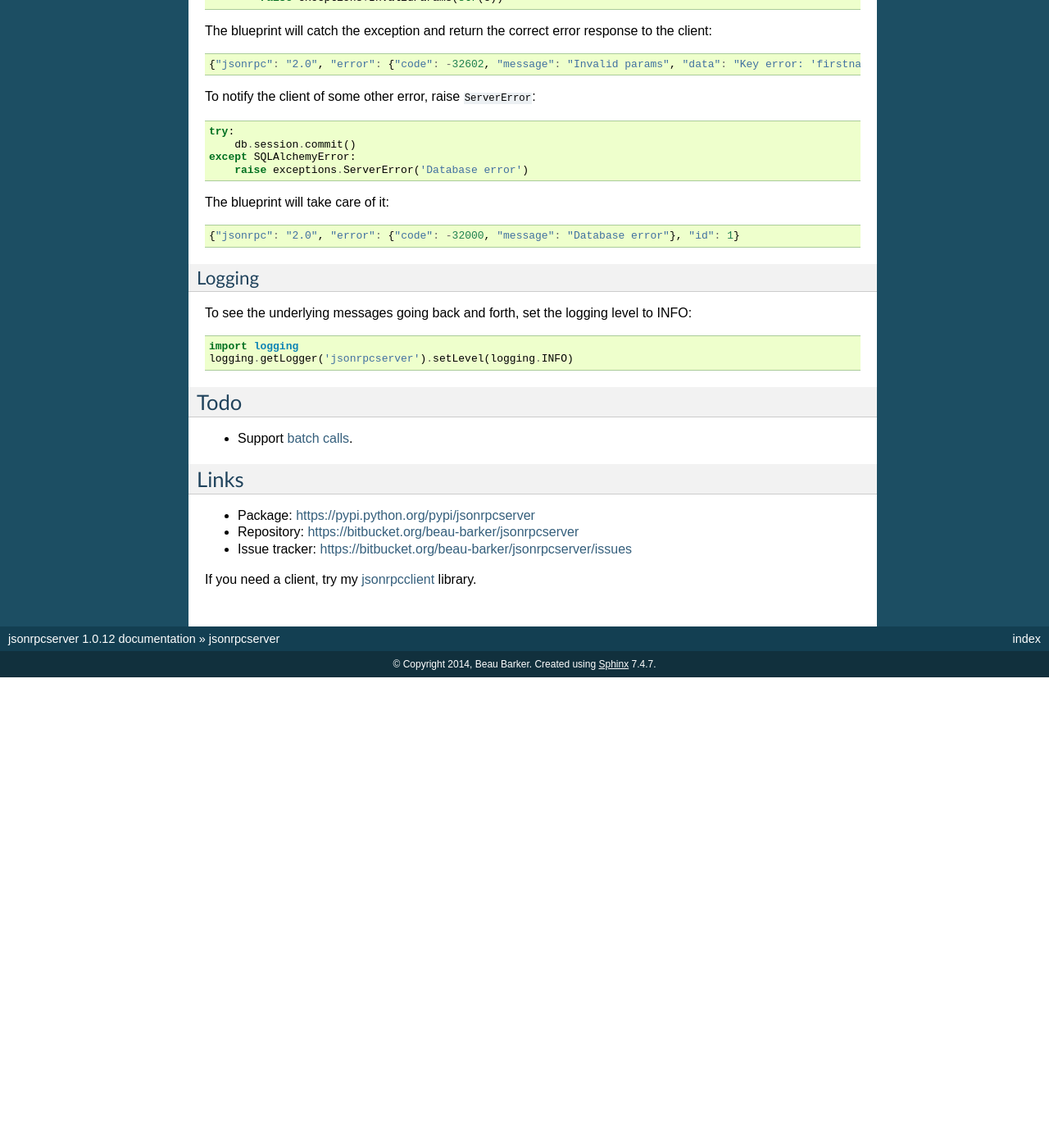
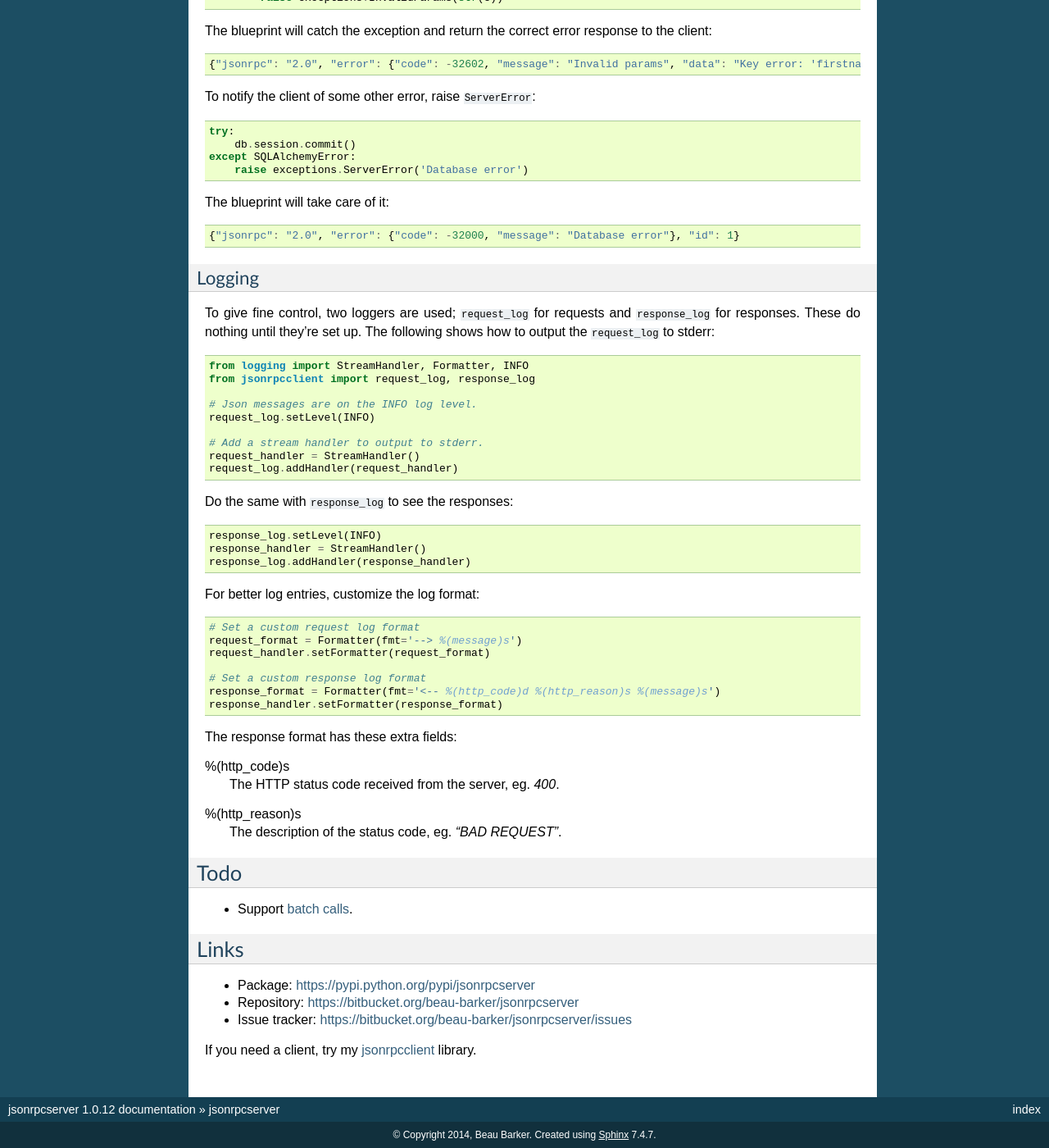
Before and after one commit to explodinglabs/jsonrpcserver, a Sphinx documentation site: the page built from doc/index.rst, in a window 1280 px wide and 1400 px high, scrolled down 1252 px. Shown: the whole window at 82% size. Built offline with Sphinx 7.4.7, drawn with Linux system fonts in a browser that asks for light colours; before the commit the page ends 2078 px from its top, so only the background shows below that.

Commit message:
Updated the logging section, to the new logging method (two loggers).

```diff
--- a/doc/index.rst
+++ b/doc/index.rst
@@ -99,11 +99,45 @@ The blueprint will take care of it:
 Logging
 ^^^^^^^
 
-To see the underlying messages going back and forth, set the logging level
-to INFO::
+To give fine control, two loggers are used; ``request_log`` for requests and
+``response_log`` for responses. These do nothing until they're set up. The
+following shows how to output the ``request_log`` to stderr::
 
-    import logging
-    logging.getLogger('jsonrpcserver').setLevel(logging.INFO)
+    from logging import StreamHandler, Formatter, INFO
+    from jsonrpcclient import request_log, response_log
+
+    # Json messages are on the INFO log level.
+    request_log.setLevel(INFO)
+
+    # Add a stream handler to output to stderr.
+    request_handler = StreamHandler()
+    request_log.addHandler(request_handler)
+
+Do the same with ``response_log`` to see the responses::
+
+    response_log.setLevel(INFO)
+    response_handler = StreamHandler()
+    response_log.addHandler(response_handler)
+
+For better log entries, customize the log format::
+
+    # Set a custom request log format
+    request_format = Formatter(fmt='--> %(message)s')
+    request_handler.setFormatter(request_format)
+
+    # Set a custom response log format
+    response_format = Formatter(fmt='<-- %(http_code)d %(http_reason)s %(message)s')
+    response_handler.setFormatter(response_format)
+
+The response format has these extra fields:
+
+%(http_code)s
+    The HTTP status code received from the server, eg. *400*.
+
+%(http_reason)s
+    The description of the status code, eg. *"BAD REQUEST"*.
+
+
 
 Todo
 ----
```
